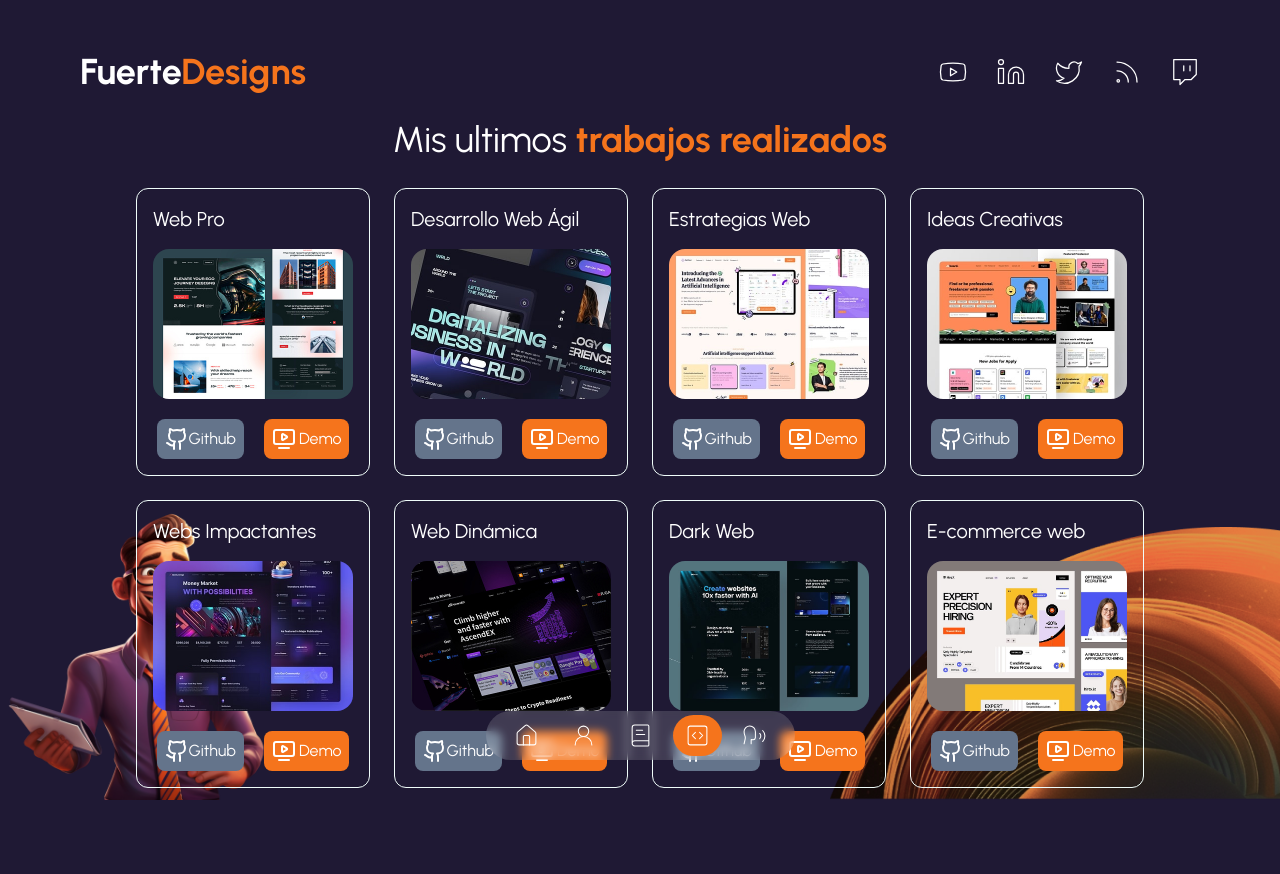
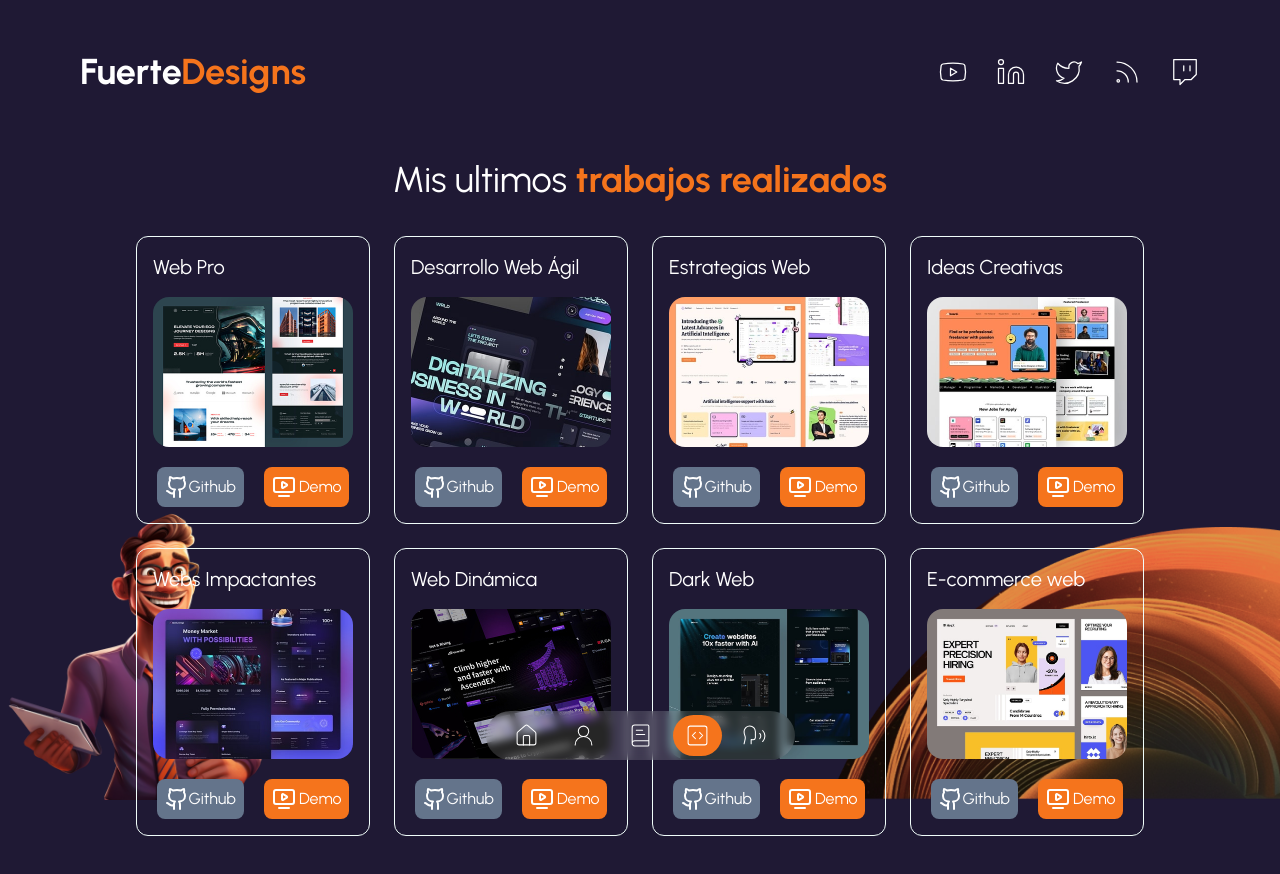
Before and after one commit to fantasyfuerte/portfolio-landing-page, a Next.js app: page /portfolio in a window 1280 px wide. Shown: the top 874 px of the page. Before the commit the page ends 800 px from the top, so only its background shows below. Built offline with nearby package versions, Linux system fonts and the light colour scheme.

Commit message:
Styling page

```diff
--- a/src/app/(routes)/portfolio/page.tsx
+++ b/src/app/(routes)/portfolio/page.tsx
@@ -11,12 +11,12 @@
       <TransitionPage />
       <AvatarPortfolio />
       <CircleImage />
-      <div className="flex flex-col justify-center h-full -mt-10">
+      <div className="flex flex-col justify-center h-full">
         <h1 className="text-2xl leading-tight text-center md:text-4xl md:mb-5">
           Mis ultimos{" "}
           <span className="font-bold text-secondary">trabajos realizados</span>
         </h1>
-        <div className="relative z-10 grid max-w-5xl gap-6 mx-auto mt-2 md:grid-cols-3 lg:grid-cols-4">
+        <div className="relative z-10 grid max-w-5xl gap-6 mx-auto mt-4 md:grid-cols-3 lg:grid-cols-4 pb-28">
           {dataPortfolio.map((data) => (
             <PortfolioBox data={data} key={data.id} />
           ))}
```
